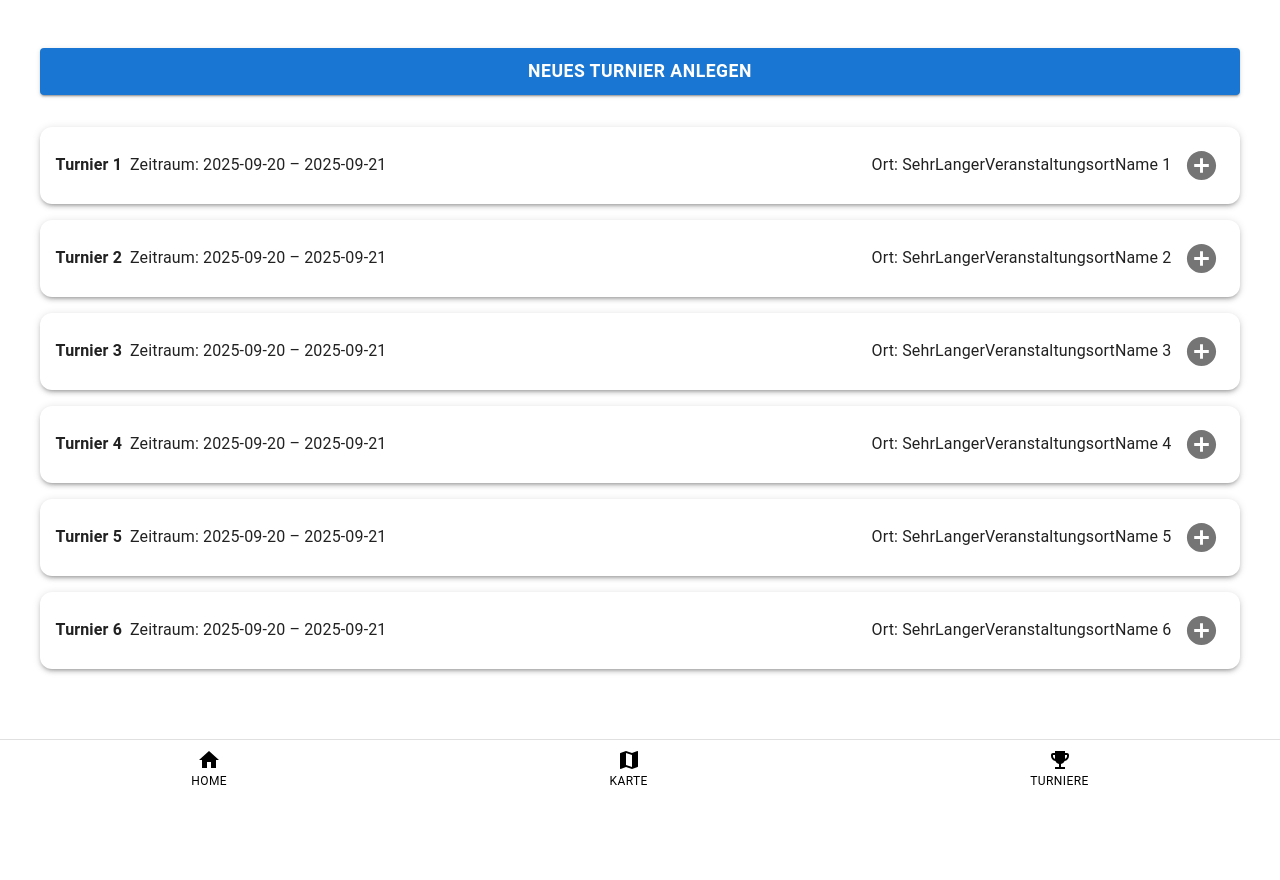
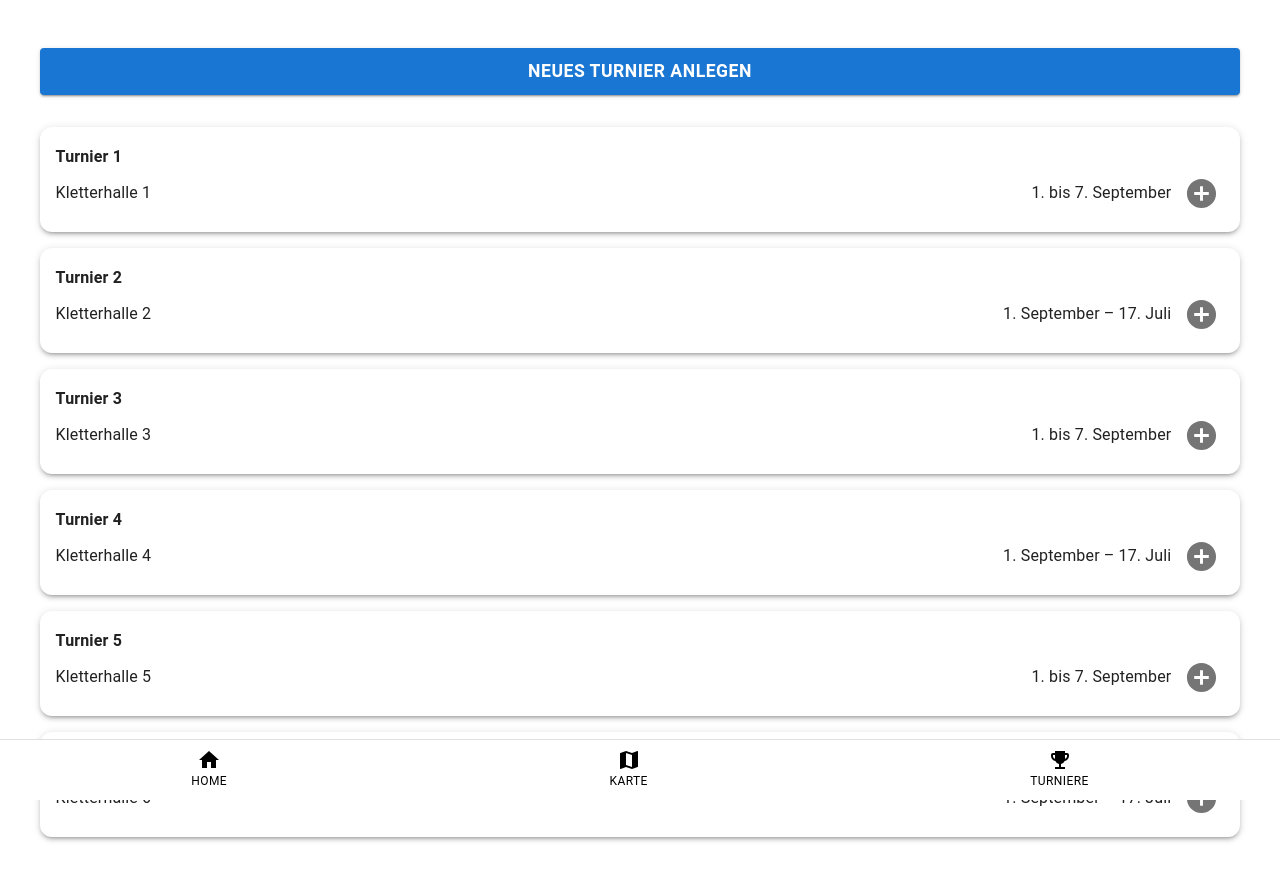
Before and after one commit to JonasFlachmann/ClimbingTurnamentAppPublic, a Next.js app: page /tournament-create in a window 1280 px wide. Shown: the top 880 px of the page. Built offline with nearby package versions, Linux system fonts and the light colour scheme.

Commit message:
Aktualisieren von tournament-create.tsx

```diff
--- a/pages/tournament-create.tsx
+++ b/pages/tournament-create.tsx
@@ -15,20 +15,71 @@ import MapIcon from "@mui/icons-material/Map";
 import EmojiEventsIcon from "@mui/icons-material/EmojiEvents";
 import { useRouter } from "next/router";
 
+// Dummy Turniere
 const dummyTournaments = Array.from({ length: 6 }, (_, i) => ({
   id: i + 1,
   name: `Turnier ${i + 1}`,
-  start: "2025-09-20",
-  end: "2025-09-21",
-  venue: `SehrLangerVeranstaltungsortName ${i + 1}`,
+  start: "2025-09-01",
+  end: i % 2 === 0 ? "2025-09-07" : "2025-07-17", // abwechselnd Einzel- und Mehrtagesturniere
+  venue: `Kletterhalle ${i + 1}`,
   routes: [
     { name: "Wand 1", color: "Rot", difficulty: "5a" },
     { name: "Überhang", color: "Blau", difficulty: "6b" },
     { name: "Platte", color: "Gelb", difficulty: "6a+" },
   ],
   participants: 30 + i * 5,
-  status: "Aktiv",
 }));
+
+// Datumshilfe
+const formatDate = (start: string, end: string): string => {
+  const startDate = new Date(start);
+  const endDate = new Date(end);
+  const now = new Date();
+  const currentYear = now.getFullYear();
+
+  const monthNames = [
+    "Januar",
+    "Februar",
+    "März",
+    "April",
+    "Mai",
+    "Juni",
+    "Juli",
+    "August",
+    "September",
+    "Oktober",
+    "November",
+    "Dezember",
+  ];
+
+  // Einzel-Tag
+  if (start === end) {
+    if (startDate.getFullYear() === currentYear) {
+      return `${startDate.getDate()}. ${monthNames[startDate.getMonth()]}`;
+    } else {
+      return `${String(startDate.getMonth() + 1).padStart(2, "0")}/${startDate.getFullYear()}`;
+    }
+  }
+
+  // Zeitraum
+  if (startDate.getFullYear() !== endDate.getFullYear()) {
+    return `${String(startDate.getMonth() + 1).padStart(2, "0")}/${startDate.getFullYear()} - ${String(endDate.getMonth() + 1).padStart(2, "0")}/${endDate.getFullYear()}`;
+  }
+
+  if (startDate.getFullYear() !== currentYear) {
+    if (startDate.getMonth() === endDate.getMonth()) {
+      return `${String(startDate.getMonth() + 1).padStart(2, "0")}/${startDate.getFullYear()}`;
+    }
+    return `${String(startDate.getMonth() + 1).padStart(2, "0")}-${String(endDate.getMonth() + 1).padStart(2, "0")}/${startDate.getFullYear()}`;
+  }
+
+  // Gleiches Jahr
+  if (startDate.getMonth() === endDate.getMonth()) {
+    return `${startDate.getDate()}. bis ${endDate.getDate()}. ${monthNames[startDate.getMonth()]}`;
+  } else {
+    return `${startDate.getDate()}. ${monthNames[startDate.getMonth()]} – ${endDate.getDate()}. ${monthNames[endDate.getMonth()]}`;
+  }
+};
 
 const TournamentCreatePage: React.FC = () => {
   const [openDetails, setOpenDetails] = useState<{ [key: number]: boolean }>(
@@ -65,7 +116,7 @@ const TournamentCreatePage: React.FC = () => {
         <Stack spacing={2}>
           {dummyTournaments.map((t) => (
             <Box key={t.id}>
-              {/* Kopfzeile (klickbar) */}
+              {/* Kopfzeile */}
               <Paper
                 elevation={3}
                 sx={{
@@ -76,31 +127,27 @@ const TournamentCreatePage: React.FC = () => {
                 }}
                 onClick={() => handleOpenDetails(t.id)}
               >
-                <Stack direction="row" alignItems="center" spacing={1}>
-                  <Typography
-                    variant="subtitle1"
-                    sx={{ fontWeight: "bold", flexShrink: 0 }}
-                  >
-                    {t.name}
-                  </Typography>
+                {/* Erste Zeile: Name */}
+                <Typography variant="subtitle1" sx={{ fontWeight: "bold" }}>
+                  {t.name}
+                </Typography>
 
-                  <Typography sx={{ flexShrink: 0 }}>
-                    {t.start === t.end
-                      ? `Datum: ${t.start}`
-                      : `Zeitraum: ${t.start} – ${t.end}`}
-                  </Typography>
-
+                {/* Zweite Zeile: Ort + Datum */}
+                <Stack direction="row" justifyContent="space-between" alignItems="center">
                   <Typography
                     sx={{
                       flexGrow: 1,
                       overflow: "hidden",
                       whiteSpace: "nowrap",
                       textOverflow: "ellipsis",
-                      textAlign: "right",
                     }}
                     title={`Ort: ${t.venue}`}
                   >
-                    Ort: {t.venue}
+                    {t.venue}
+                  </Typography>
+
+                  <Typography sx={{ ml: 2, flexShrink: 0 }}>
+                    {formatDate(t.start, t.end)}
                   </Typography>
 
                   <IconButton
@@ -116,7 +163,10 @@ const TournamentCreatePage: React.FC = () => {
 
               {/* Aufklapp-Details */}
               <Collapse in={openDetails[t.id] || false}>
-                <Paper elevation={0} sx={{ bgcolor: "background.default", p: 2, mt: 1, mb: 1 }}>
+                <Paper
+                  elevation={0}
+                  sx={{ bgcolor: "background.default", p: 2, mt: 1, mb: 1 }}
+                >
                   <Divider sx={{ mb: 2 }} />
                   <Typography variant="subtitle2" sx={{ fontWeight: "bold" }}>
                     Routen:
@@ -128,7 +178,7 @@ const TournamentCreatePage: React.FC = () => {
                     sx={{ mb: 1, maxHeight: 150, overflowY: "auto" }}
                   >
                     {t.routes.map((r, idx) => (
-                      <Paper key={idx} sx={{ p: 1.5, borderRadius: 2, minWidth: 120 }}>
+                      <Paper key={idx} sx={{ p: 1.5, borderRadius: 2 }}>
                         <Typography sx={{ fontWeight: "bold" }}>{r.name}</Typography>
                         <Typography sx={{ color: "text.secondary" }}>
                           Farbe: {r.color}
@@ -151,7 +201,7 @@ const TournamentCreatePage: React.FC = () => {
         </Stack>
       </Box>
 
-      {/* Footer (wie Home) */}
+      {/* Footer */}
       <Box
         component="footer"
         sx={{
```
